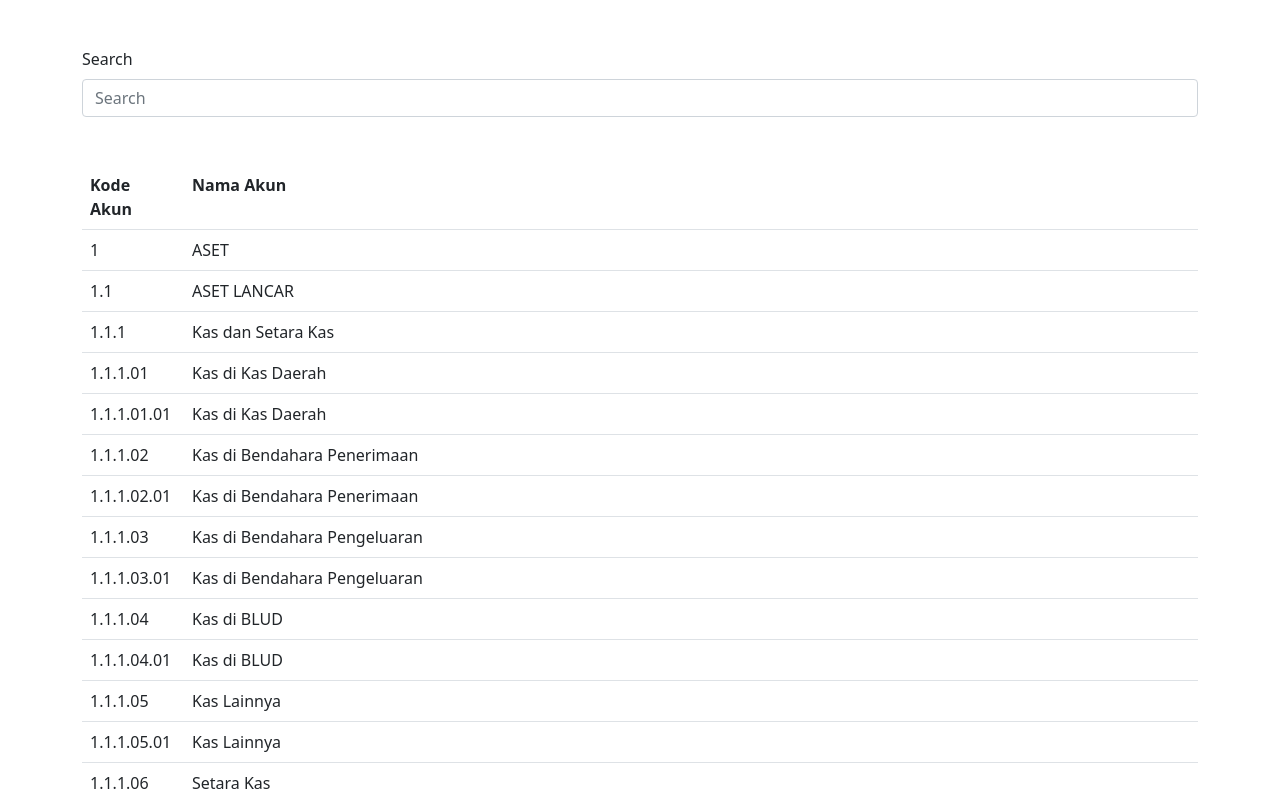
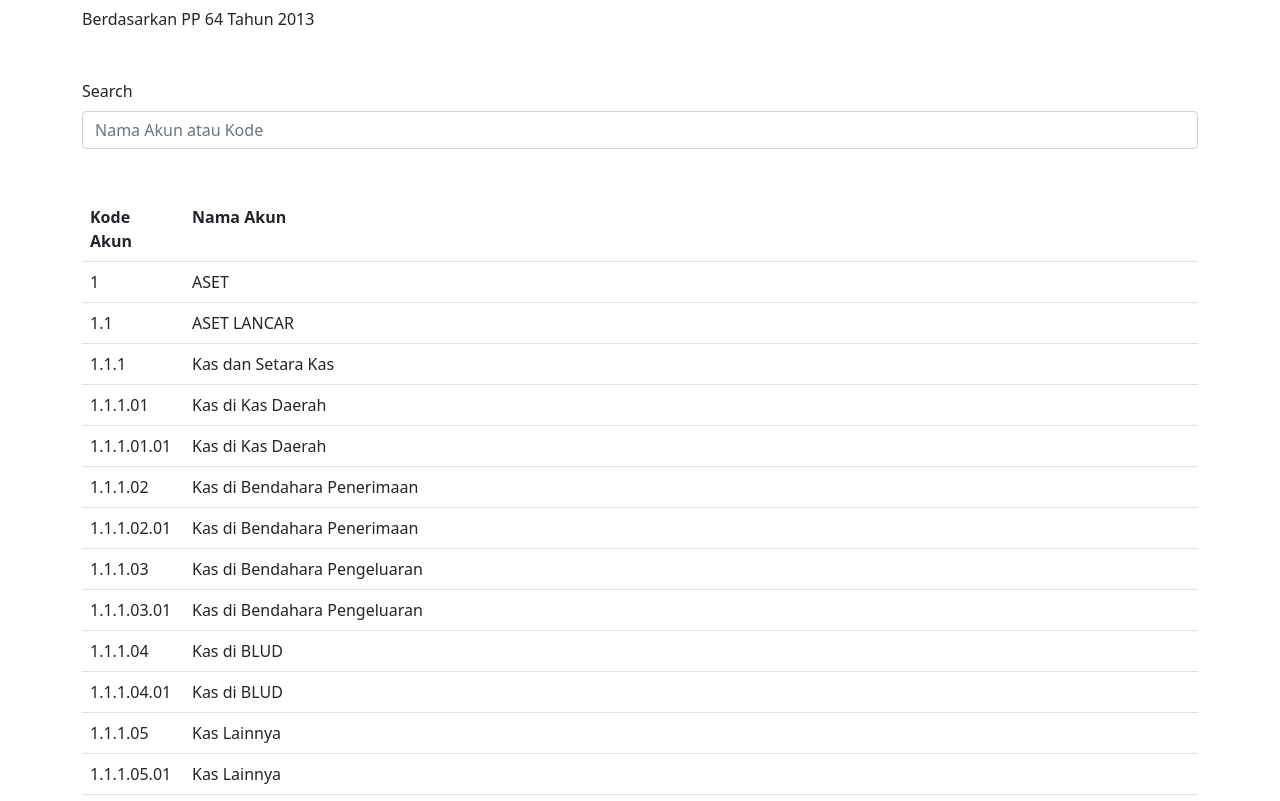
Before and after one commit to mutashim/sap, a plain HTML site: page index.html in a window 1280 px wide. Shown: the part 57-858 px from the top of the page. Drawn offline with nearby package versions, Linux system fonts and the light colour scheme.

Commit message:
minor update

```diff
--- a/index.html
+++ b/index.html
@@ -9,30 +9,25 @@
     <!-- Bootstrap CSS -->
     <link href="https://cdn.jsdelivr.net/npm/bootstrap@5.1.3/dist/css/bootstrap.min.css" rel="stylesheet"
         integrity="sha384-1BmE4kWBq78iYhFldvKuhfTAU6auU8tT94WrHftjDbrCEXSU1oBoqyl2QvZ6jIW3" crossorigin="anonymous">
-    <title>COA SAP!</title>
+    <title>Chart of Accounts - Standar Akuntansi Pemerintahan!</title>
 </head>
 
 <body>
     <nav class="navbar navbar-expand-lg navbar-dark bg-primary">
         <div class="container">
-            <a class="navbar-brand" href="#">Chart of Accounts - SAP</a>
-            <button class="navbar-toggler" type="button" data-bs-toggle="collapse"
-                data-bs-target="#navbarSupportedContent" aria-controls="navbarSupportedContent" aria-expanded="false"
-                aria-label="Toggle navigation">
-                <span class="navbar-toggler-icon"></span>
-            </button>
-            <div class="collapse navbar-collapse" id="navbarSupportedContent">
-                <ul class="navbar-nav me-auto mb-2 mb-lg-0">
-
-                </ul>
-            </div>
+            <a class="navbar-brand" href="#">Chart of Accounts - Standar Akuntansi Pemerintahan</a>
         </div>
     </nav>
     <div class="container">
+        <div class="row mt-2">
+            <div class="col-12">
+                <label for="">Berdasarkan PP 64 Tahun 2013</label>
+            </div>
+        </div>
         <div class="row mt-5">
             <div class="col-12">
                 <label for="" class="form-label">Search</label>
-                <input type="text" name="" id="search-box" class="form-control" placeholder="Search">
+                <input type="text" name="" id="search-box" class="form-control" placeholder="Nama Akun atau Kode">
             </div>
         </div>
         <div class="row mt-5">
@@ -67,17 +62,17 @@
 
             function tdload() {
                 // $('tbody').innerHTML = "";
-                console.log('fetching data');
+                console.log('fetching data...');
                 const categories = [
-                    "data/sap.accounts.assets.json",
-                    "data/sap.accounts.liabilities.json",
-                    "data/sap.accounts.equities.json",
-                    "data/sap.accounts.revenues.json",
-                    "data/sap.accounts.expenditures.json",
-                    "data/sap.accounts.transfers.json",
-                    "data/sap.accounts.financing.json",
-                    "data/sap.accounts.revenues-lo.json",
-                    "data/sap.accounts.expenses.json"
+                    "assets",
+                    "liabilities",
+                    "equities",
+                    "revenues",
+                    "expenditures",
+                    "transfers",
+                    "financing",
+                    "revenues-lo",
+                    "expenses"
                 ];
 
                 // console.log(accounts.length);
@@ -85,15 +80,15 @@
                 for (let i = 0; i < categories.length; i++) {
                     console.log('fetching ' + categories[i]);
 
-                    fetch(categories[i])
+                    fetch('data/sap.accounts.' + categories[i] + '.json')
                         .then(response => {
                             return response.json();
                         })
                         .then(data => {
-                            console.log(data.length);
                             for (let a = 0; a < data.length; a++) {
                                 $('#coa').append("<tr><td>" + data[a].code + "</td><td>" + data[a].name + "</td></tr>");
                             }
+                            console.log('loaded ' + data.length + ' accounts from ' + categories[i]);
 
                         });
                 }
```
